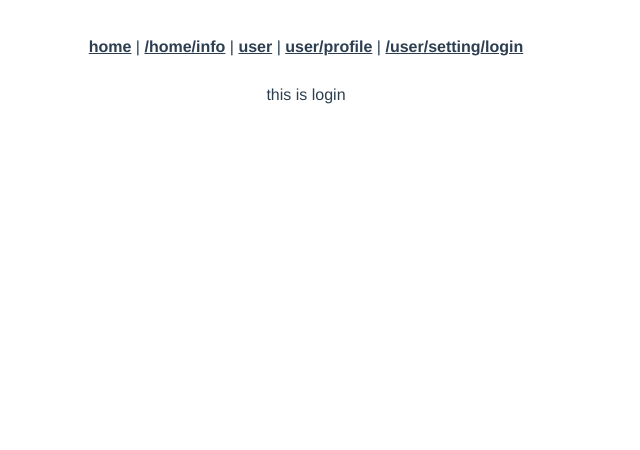
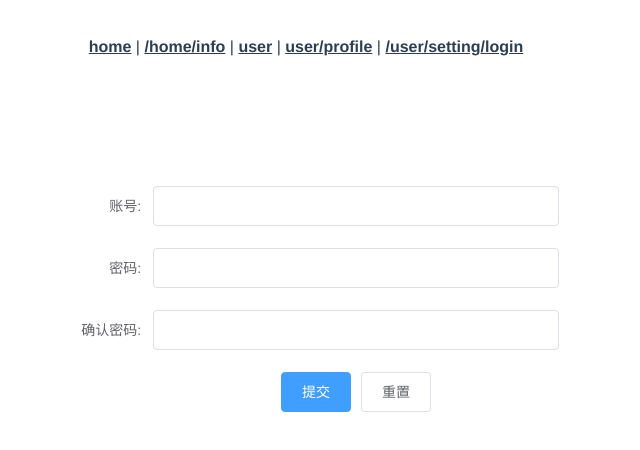
Before and after one commit to zlyyy/vuecli3-practice, a Vue app: page /Login in a window 1280 px wide. Shown: the top 450 px of the page, without its empty margins (334-974 px from the left). Built offline with nearby package versions, Linux system fonts and the light colour scheme.

Commit message:
add element-ui

```diff
--- a/package.json
+++ b/package.json
@@ -11,6 +11,7 @@
   },
   "dependencies": {
     "core-js": "^2.6.5",
+    "element-ui": "^2.11.1",
     "vue": "^2.6.10",
     "vue-router": "^3.0.3",
     "vuex": "^3.0.1"
--- a/src/main.js
+++ b/src/main.js
@@ -3,9 +3,13 @@
 import NewApp from './NewApp.vue'
 import router from './router'
 import store from './store'
+import ElementUI from 'element-ui'
+import 'element-ui/lib/theme-chalk/index.css' // element ui样式导入
 
 // webpack打包的入口文件，从这个文件开始建依赖
 Vue.config.productionTip = false
+
+Vue.use(ElementUI)
 
 new Vue({
   router, // 从根实例注入router，store，所有子组件都可以用了
--- a/src/views/Login.vue
+++ b/src/views/Login.vue
@@ -1,12 +1,87 @@
 <template>
-  <div class="login">
-      <div>this is login</div>
-  </div>
+<div style="display: flex; justify-content: center; margin-top: 100px;">
+  <el-form :model="ruleForm" status-icon :rules="rules" ref="ruleForm" label-width="100px" class="demo-ruleForm" style="width: 40%;">
+  <el-form-item label="账号:" prop="user">
+    <el-input v-model.number="ruleForm.user"></el-input>
+  </el-form-item>
+  <el-form-item label="密码:" prop="pass">
+    <el-input type="password" v-model="ruleForm.pass" autocomplete="off"></el-input>
+  </el-form-item>
+  <el-form-item label="确认密码:" prop="checkPass">
+    <el-input type="password" v-model="ruleForm.checkPass" autocomplete="off"></el-input>
+  </el-form-item>
+  <el-form-item>
+    <el-button type="primary" @click="submitForm('ruleForm')">提交</el-button>
+    <el-button @click="resetForm('ruleForm')">重置</el-button>
+  </el-form-item>
+</el-form>
+</div>
 </template>
-
 <script>
-// @ is an alias to /src
 export default {
-  name: 'login'
+  data () {
+    var checkUser = (rule, value, callback) => {
+      if (!value) {
+        return callback(new Error('账号不能为空'))
+      }
+      setTimeout(() => {
+        callback()
+      }, 1000)
+    }
+    var validatePass = (rule, value, callback) => {
+      if (value === '') {
+        callback(new Error('请输入密码'))
+      } else {
+        if (this.ruleForm.checkPass !== '') {
+          this.$refs.ruleForm.validateField('checkPass')
+        }
+        callback()
+      }
+    }
+    var validatePass2 = (rule, value, callback) => {
+      if (value === '') {
+        callback(new Error('请再次输入密码'))
+      } else if (value !== this.ruleForm.pass) {
+        callback(new Error('两次输入密码不一致!'))
+      } else {
+        callback()
+      }
+    }
+    return {
+      ruleForm: {
+        pass: '',
+        checkPass: '',
+        user: ''
+      },
+      rules: {
+        pass: [{ validator: validatePass, trigger: 'blur' }],
+        checkPass: [{ validator: validatePass2, trigger: 'blur' }],
+        user: [{ validator: checkUser, trigger: 'blur' }]
+      }
+    }
+  },
+  methods: {
+    submitForm (formName) {
+      this.$refs[formName].validate(valid => {
+        if (valid) {
+          this.open2()
+        } else {
+          console.log('error submit!!')
+          return false
+        }
+      })
+    },
+    resetForm (formName) {
+      this.$refs[formName].resetFields()
+    },
+    open2 () {
+      this.$message({
+        showClose: true,
+        message: '恭喜你，登录成功！',
+        type: 'success',
+        onClose: () => console.log('提示消失')
+      })
+    }
+  }
 }
 </script>
```
Also changed, not shown: 1 other file (tests, documents, lock files or other folders).
